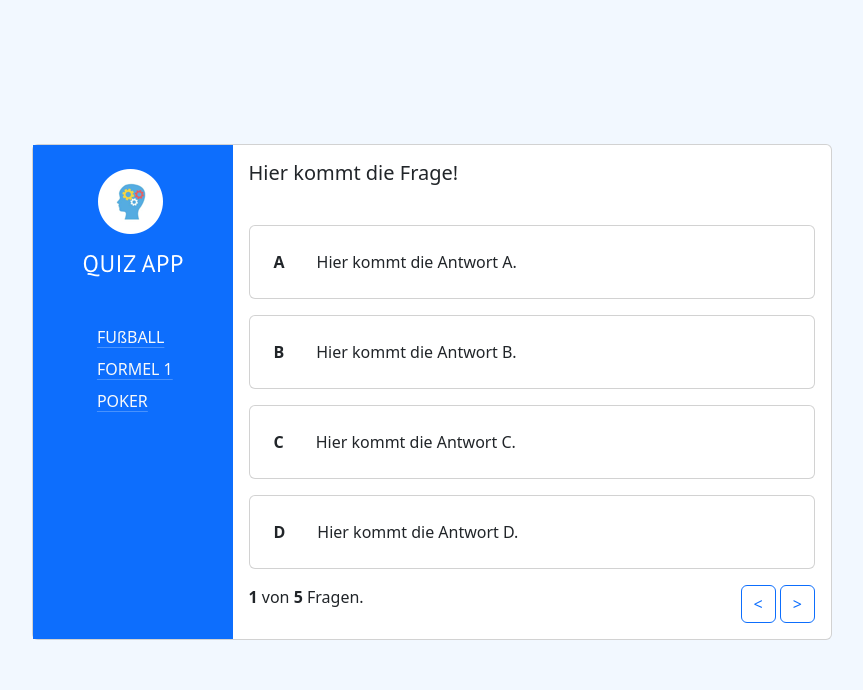
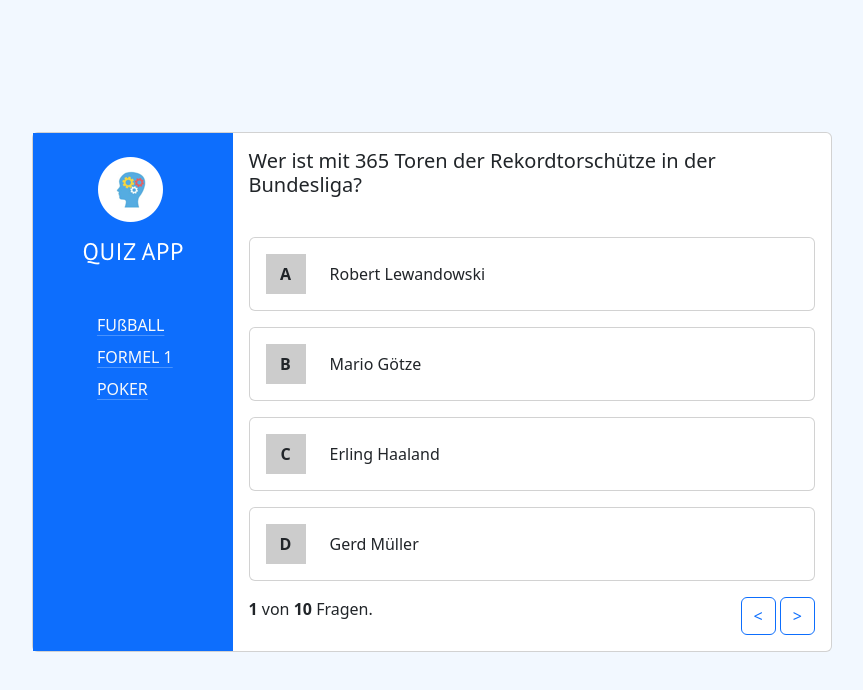
Before and after one commit to MiskaCs90/QuizApp, a plain HTML site: page index.html in a window 1280 px wide. Shown: the whole page, without its empty margins (208-1071 px from the left). Drawn offline with nearby package versions, Linux system fonts and the light colour scheme.

Commit message:
Init and showQuestion Added

```diff
--- a/index.html
+++ b/index.html
@@ -18,7 +18,7 @@
     <title>QuizApp</title>
 </head>
 
-<body>
+<body onload="init()">
 
     <section class="quiz-container">
         <div class="card mb-3" style="min-width: 800px;">
@@ -37,41 +37,41 @@
 
                 <div class="col-md-9">
                     <div class="card-body">
-                        <h5 class="card-title">Hier kommt die Frage!</h5>
+                        <h5 class="card-title" id="question">Hier kommt die Frage!</h5>
                     </div>
 
-                    <div class="card m-3">
+                    <div class="card m-3 answer" onclick="answer('answer_1')">
                         <div class="card-body d-flex justify-content-start align-items-center">
-                            <div class="p-2"><b>A</b></div>
-                            <div class="ms-4">Hier kommt die Antwort A.</div>
+                            <div class="p-2 answer-word" style="width: 40px;"><b>A</b></div>
+                            <div class="ms-4" id="answer_1">Hier kommt die Antwort A.</div>
                         </div>
                     </div>
 
-                    <div class="card m-3">
+                    <div class="card m-3 answer" onclick="answer('answer_2')">
                         <div class="card-body d-flex justify-content-start align-items-center">
-                            <div class="p-2"><b>B</b></div>
-                            <div class="ms-4">Hier kommt die Antwort B.</div>
+                            <div class="p-2 answer-word" style="width: 40px;"><b>B</b></div>
+                            <div class="ms-4" id="answer_2">Hier kommt die Antwort B.</div>
                         </div>
                     </div>
 
-                    <div class="card m-3">
+                    <div class="card m-3 answer" onclick="answer('answer_3')">
                         <div class="card-body d-flex justify-content-start align-items-center">
-                            <div class="p-2"><b>C</b></div>
-                            <div class="ms-4">Hier kommt die Antwort C.</div>
+                            <div class="p-2 answer-word" style="width: 40px;"><b>C</b></div>
+                            <div class="ms-4" id="answer_3">Hier kommt die Antwort C.</div>
                         </div>
                     </div>
 
-                    <div class="card m-3">
+                    <div class="card m-3 answer" onclick="answer('answer_4')">
                         <div class="card-body d-flex justify-content-start align-items-center">
-                            <div class="p-2"><b>D</b></div>
-                            <div class="ms-4">Hier kommt die Antwort D.</div>
+                            <div class="p-2 answer-word" style="width: 40px;"><b>D</b></div>
+                            <div class="ms-4" id="answer_4">Hier kommt die Antwort D.</div>
                         </div>
                     </div>
 
                     <div class="m-3 border-0 d-flex justify-content-between">
                         <div>
                             <span>
-                                <b>1</b> von <b>5</b> Fragen.
+                                <b>1</b> von <b id="questionsNumber">5</b> Fragen.
                             </span>
                         </div>
 
--- a/script.js
+++ b/script.js
@@ -89,3 +89,25 @@ let footballQuestions = [
         "right_answer": 2,
     },
 ];
+
+let currentQuestion = 0;
+
+function init() {
+    document.getElementById('questionsNumber').innerHTML = footballQuestions.length;
+
+    showQuestion();
+}
+
+function showQuestion() {
+    let footballQuestion = footballQuestions[currentQuestion];
+
+    document.getElementById('question').innerHTML = footballQuestion['question'];
+    document.getElementById('answer_1').innerHTML = footballQuestion['answer_1'];
+    document.getElementById('answer_2').innerHTML = footballQuestion['answer_2'];
+    document.getElementById('answer_3').innerHTML = footballQuestion['answer_3'];
+    document.getElementById('answer_4').innerHTML = footballQuestion['answer_4'];
+}
+
+function answer(selection) {
+
+}
--- a/style.css
+++ b/style.css
@@ -14,3 +14,19 @@ nav {
     margin-left: 20%;
     gap: 8px;
 }
+
+.answer:hover {
+    cursor: pointer;
+    background-color: rgba(13, 110, 253, 0.05);
+}
+
+.answer-word {
+    display: flex;
+    justify-content: center;
+    align-items: center;
+    background-color: rgba(0, 0, 0, 0.2);
+}
+
+.answer-word-selected {
+    background-color: rgba(0, 0, 0, 0.4);
+}
```
